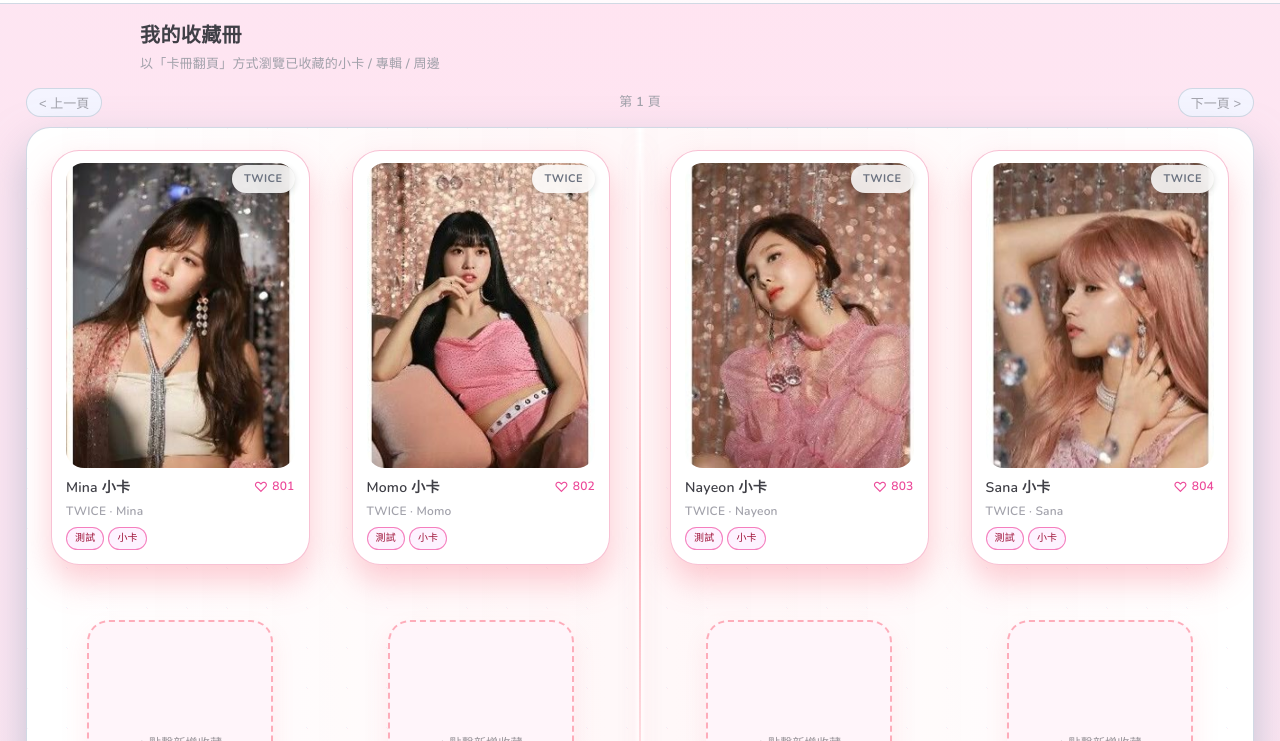
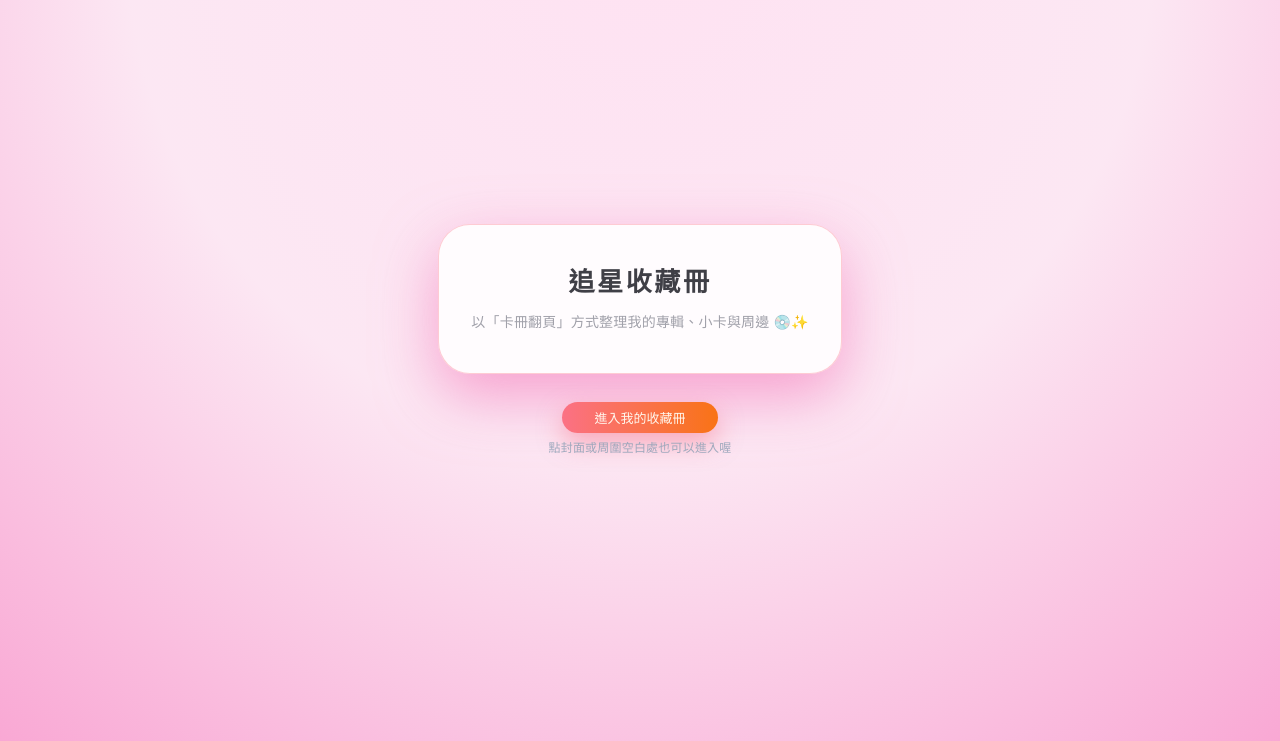
Before and after one commit to 1141RWD/3B132061, a plain HTML site: page index.html in a window 1280 px wide. Shown: the part 59-800 px from the top of the page. Drawn offline with nearby package versions, Linux system fonts and the light colour scheme; files whose address does not match are found by name.

Commit message:
add index.html

```diff
--- a/css/style.css
+++ b/css/style.css
@@ -1255,3 +1255,58 @@ h1, h2, h3, .section-header h2, .brand h1 {
   font-weight: 800;
   letter-spacing: 0.4px;
 }
+
+/* === 封面畫面 === */
+
+.cover-screen {
+  position: fixed;
+  inset: 0;
+  background: radial-gradient(circle at top, #fee2f2, #fce7f3, #f9a8d4);
+  display: flex;
+  align-items: center;
+  justify-content: center;
+  z-index: 999; /* 蓋在整個頁面上 */
+}
+
+.cover-inner {
+  text-align: center;
+  padding: 32px 24px;
+}
+
+.cover-card {
+  max-width: 420px;
+  margin: 0 auto 20px;
+  padding: 40px 32px;
+  border-radius: 32px;
+  background: #ffffffdd;
+  box-shadow: 0 22px 60px rgba(244, 114, 182, 0.6);
+  border: 1px solid rgba(251, 113, 133, 0.35);
+  cursor: pointer;
+}
+
+.cover-card-title {
+  font-family: var(--font-ui);
+  font-size: 26px;
+  letter-spacing: 0.1em;
+  font-weight: 700;
+  color: var(--text-main);
+  margin-bottom: 10px;
+}
+
+.cover-card-subtitle {
+  font-size: 14px;
+  color: var(--text-sub);
+}
+
+.cover-btn {
+  margin-top: 8px;
+  padding-inline: 32px;
+}
+
+.cover-hint {
+  margin-top: 8px;
+  font-size: 12px;
+  color: rgba(148, 163, 184, 0.9);
+}
+
+/* 隱藏封面用（沿用原本 .hidden 規則） */
--- a/index.html
+++ b/index.html
@@ -9,6 +9,22 @@
   <link href="https://fonts.googleapis.com/css2?family=Noto+Sans+TC:wght@400;600;700&family=Nunito:wght@600;700&display=swap" rel="stylesheet">
 </head>
 <body>
+    <!-- 封面畫面 -->
+  <div id="cover-screen" class="cover-screen">
+    <div class="cover-inner">
+      <div class="cover-card" id="cover-card">
+        <div class="cover-card-title">追星收藏冊</div>
+        <div class="cover-card-subtitle">
+          以「卡冊翻頁」方式整理我的專輯、小卡與周邊 💿✨
+        </div>
+      </div>
+      <button id="enter-album-btn" class="primary-btn cover-btn">
+        進入我的收藏冊
+      </button>
+      <div class="cover-hint">點封面或周圍空白處也可以進入喔</div>
+    </div>
+  </div>
+
   <header class="top-bar">
     <div class="brand">
       <span class="brand-dot"></span>
--- a/js/app.js
+++ b/js/app.js
@@ -1,6 +1,44 @@
 // js/app.js
 
 let currentPageIndex = 0;
+
+// ===== 封面畫面控制 =====
+const coverScreen = document.getElementById("cover-screen");
+const coverCard = document.getElementById("cover-card");
+const enterAlbumBtn = document.getElementById("enter-album-btn");
+
+function enterAlbum() {
+  if (!coverScreen) return;
+  coverScreen.classList.add("hidden");  // 利用 CSS .hidden 把封面關掉
+
+  // 確保「收藏冊」這個分頁是打開的
+  const albumTabBtn = document.querySelector('[data-target="album-view"]');
+  if (albumTabBtn) {
+    albumTabBtn.click();
+  }
+}
+
+// 點整個封面區域（空白處也算）
+if (coverScreen) {
+  coverScreen.addEventListener("click", enterAlbum);
+}
+
+// 點封面卡片本身
+if (coverCard) {
+  coverCard.addEventListener("click", function (e) {
+    e.stopPropagation(); // 避免事件冒泡兩次
+    enterAlbum();
+  });
+}
+
+// 點「進入收藏冊」按鈕
+if (enterAlbumBtn) {
+  enterAlbumBtn.addEventListener("click", function (e) {
+    e.stopPropagation();
+    enterAlbum();
+  });
+}
+// ===== 封面結束 =====
 
 // Tabs 切換
 const tabButtons = document.querySelectorAll(".tab-button");
```
